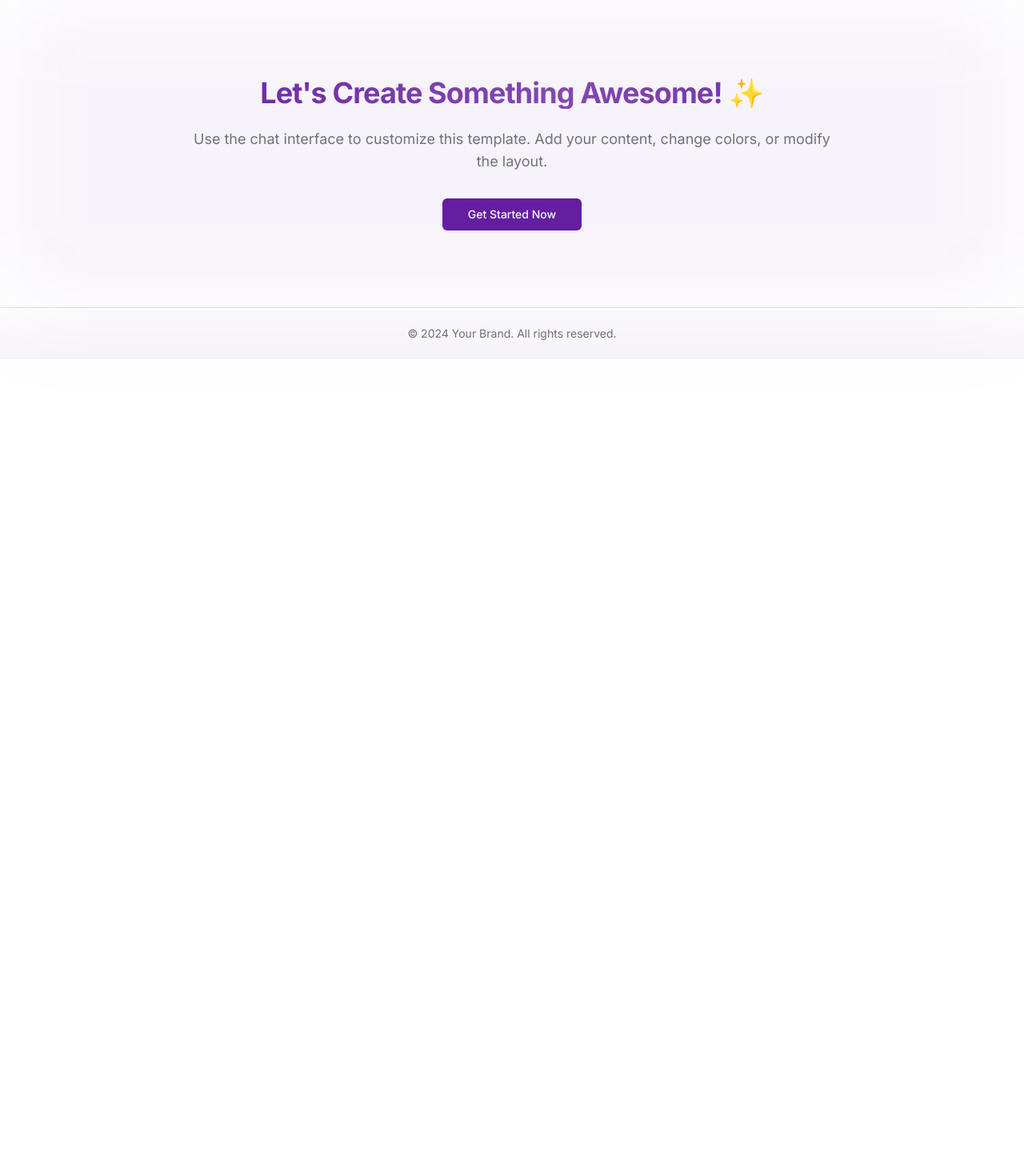
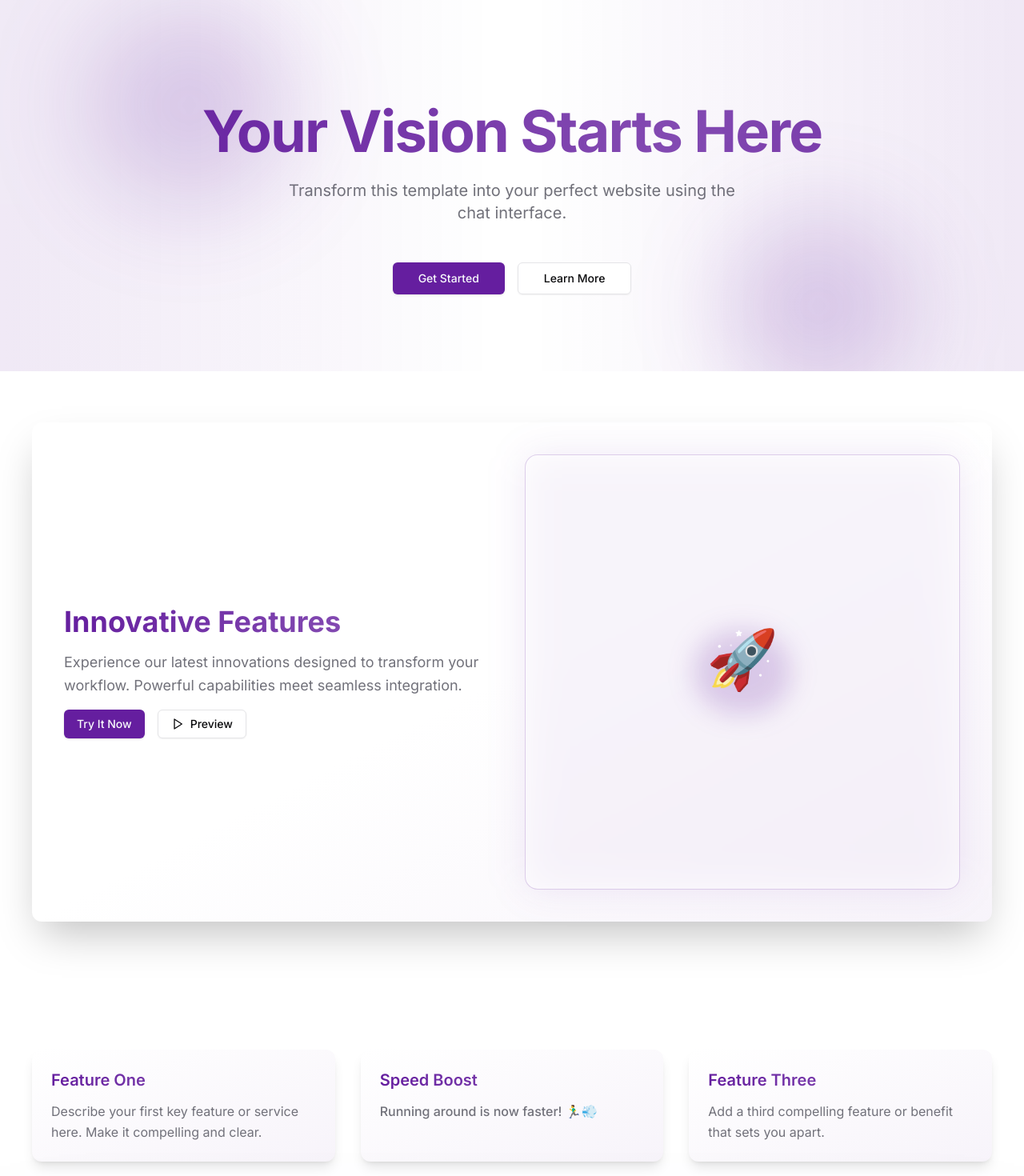
Before and after one commit to magnolia-AI/this-is-test-x5mie, a Next.js app: page / in a window 1280 px wide. Shown: the top 1470 px of the page at 80% size. Before the commit the page ends 800 px from the top, so only its background shows below. Built offline with nearby package versions, Linux system fonts and the light colour scheme.

Commit message:
Update 1 files

```diff
--- a/app/page.tsx
+++ b/app/page.tsx
@@ -5,7 +5,106 @@ import { Play } from 'lucide-react'
 export default function Home() {
   return (
     <main className="min-h-screen bg-background">
-      {/* Previous sections remain the same */}
+      {/* Hero Section with Gradient Animation */}
+      <section className="container mx-auto px-4 pt-32 pb-24 relative overflow-hidden">
+        <div className="absolute inset-0 bg-gradient-to-r from-primary/10 via-transparent to-primary/10 animate-pulse" />
+        <div className="max-w-[800px] mx-auto text-center relative">
+          <div className="absolute -top-32 -left-32 w-64 h-64 bg-primary/20 rounded-full blur-3xl animate-blob" />
+          <div className="absolute -bottom-32 -right-32 w-64 h-64 bg-primary/20 rounded-full blur-3xl animate-blob animation-delay-2000" />
+          <h1 className="text-6xl font-bold tracking-tight lg:text-7xl bg-gradient-to-r from-primary via-primary/80 to-primary bg-clip-text text-transparent animate-gradient">
+            Your Vision Starts Here
+          </h1>
+          <p className="mt-6 text-xl text-muted-foreground max-w-[600px] mx-auto">
+            Transform this template into your perfect website using the chat interface.
+          </p>
+          <div className="mt-12 flex gap-4 justify-center">
+            <Button size="lg" className="px-8 hover:scale-105 transition-transform">
+              Get Started
+            </Button>
+            <Button size="lg" variant="outline" className="px-8 hover:scale-105 transition-transform">
+              Learn More
+            </Button>
+          </div>
+        </div>
+      </section>
+      {/* New Feature Highlight Section */}
+      <section className="container mx-auto px-4 py-16">
+        <div className="max-w-[1200px] mx-auto">
+          <Card className="p-6 border-none shadow-2xl bg-gradient-to-br from-background via-background to-primary/5 hover:shadow-primary/20 transition-all duration-500">
+            <CardContent className="flex flex-col md:flex-row items-center gap-8 p-4">
+              <div className="flex-1 space-y-4">
+                <h2 className="text-4xl font-bold bg-gradient-to-r from-primary to-primary/70 bg-clip-text text-transparent">
+                  Innovative Features
+                </h2>
+                <p className="text-lg text-muted-foreground leading-relaxed">
+                  Experience our latest innovations designed to transform your workflow.
+                  Powerful capabilities meet seamless integration.
+                </p>
+                <div className="flex gap-4 mt-6">
+                  <Button className="hover:scale-105 transition-transform">
+                    Try It Now
+                  </Button>
+                  <Button
+                    variant="outline"
+                    className="hover:scale-105 transition-transform group relative overflow-hidden"
+                  >
+                    <span className="flex items-center gap-2">
+                      <Play className="w-4 h-4" /> Preview
+                    </span>
+                    <span className="absolute inset-0 bg-primary/10 translate-y-full group-hover:translate-y-0 transition-transform duration-300" />
+                  </Button>
+                </div>
+              </div>
+              <div className="flex-1 relative group">
+                <div className="absolute inset-0 bg-primary/10 rounded-2xl blur-xl group-hover:blur-2xl transition-all duration-500" />
+                <div className="relative bg-background/50 backdrop-blur-sm rounded-2xl p-8 aspect-square flex items-center justify-center border border-primary/20 group-hover:border-primary/40 transition-all duration-500">
+                  <div className="relative text-7xl group-hover:scale-110 transition-transform duration-500">
+                    <div className="absolute -inset-4 bg-primary/20 rounded-full blur-lg group-hover:blur-xl transition-all duration-500" />
+                    <div className="relative animate-bounce">
+                      🚀
+                    </div>
+                  </div>
+                </div>
+              </div>
+            </CardContent>
+          </Card>
+        </div>
+      </section>
+      {/* Features Grid Section */}
+      <section className="container mx-auto px-4 py-24">
+        <div className="grid md:grid-cols-3 gap-8 max-w-[1200px] mx-auto">
+          <Card className="bg-gradient-to-br from-background to-primary/5 border-none shadow-lg hover:shadow-xl hover:-translate-y-1 transition-all duration-300">
+            <CardContent className="pt-6">
+              <h3 className="text-xl font-semibold mb-3 bg-gradient-to-r from-primary to-primary/70 bg-clip-text text-transparent">
+                Feature One
+              </h3>
+              <p className="text-muted-foreground leading-relaxed">
+                Describe your first key feature or service here. Make it compelling and clear.
+              </p>
+            </CardContent>
+          </Card>
+          <Card className="bg-gradient-to-br from-background to-primary/5 border-none shadow-lg hover:shadow-xl hover:-translate-y-1 transition-all duration-300">
+            <CardContent className="pt-6">
+              <h3 className="text-xl font-semibold mb-3 bg-gradient-to-r from-primary to-primary/70 bg-clip-text text-transparent">
+                Speed Boost
+              </h3>
+              <p className="text-muted-foreground leading-relaxed font-medium">
+                Running around is now faster! 🏃‍♂️💨
+              </p>
+            </CardContent>
+          </Card>
+          <Card className="bg-gradient-to-br from-background to-primary/5 border-none shadow-lg hover:shadow-xl hover:-translate-y-1 transition-all duration-300">
+            <CardContent className="pt-6">
+              <h3 className="text-xl font-semibold mb-3 bg-gradient-to-r from-primary to-primary/70 bg-clip-text text-transparent">
+                Feature Three
+              </h3>
+              <p className="text-muted-foreground leading-relaxed">
+                Add a third compelling feature or benefit that sets you apart.
+              </p>
+            </CardContent>
+          </Card>
+        </div>
+      </section>
       {/* CTA Section */}
       <section className="container mx-auto px-4 py-24 relative">
         <div className="absolute inset-0 bg-primary/5 blur-3xl" />
```
